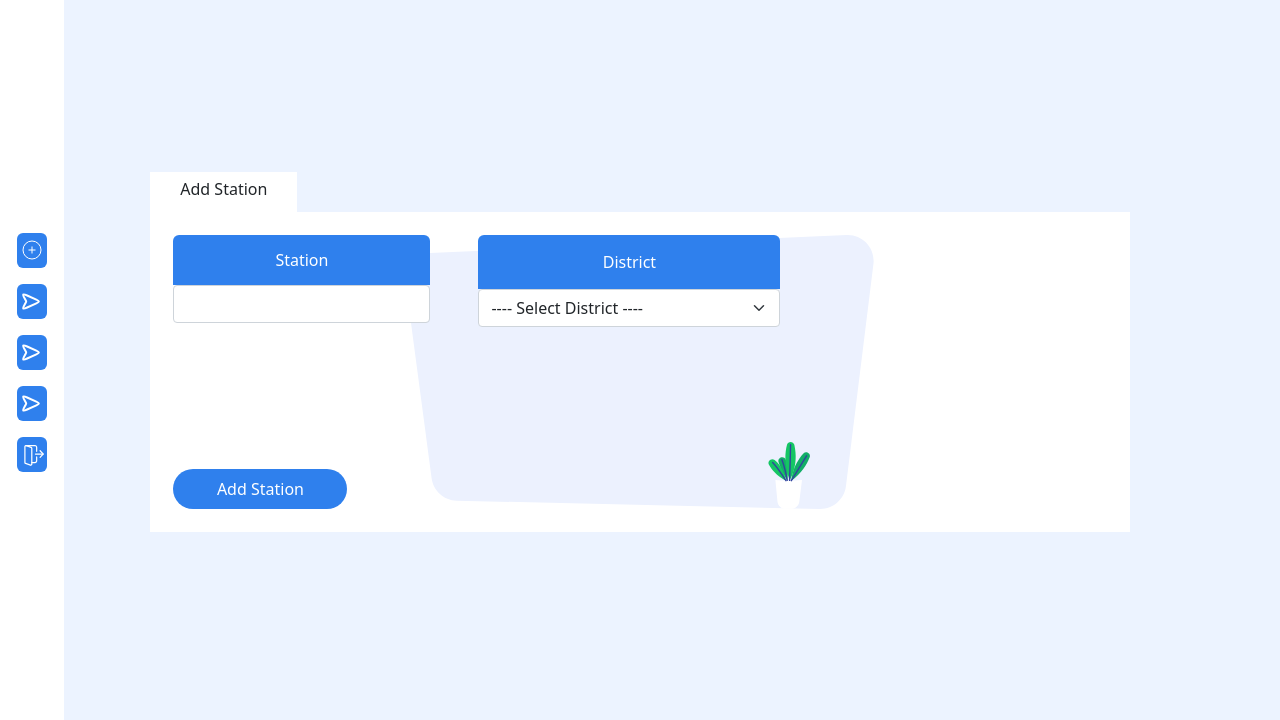
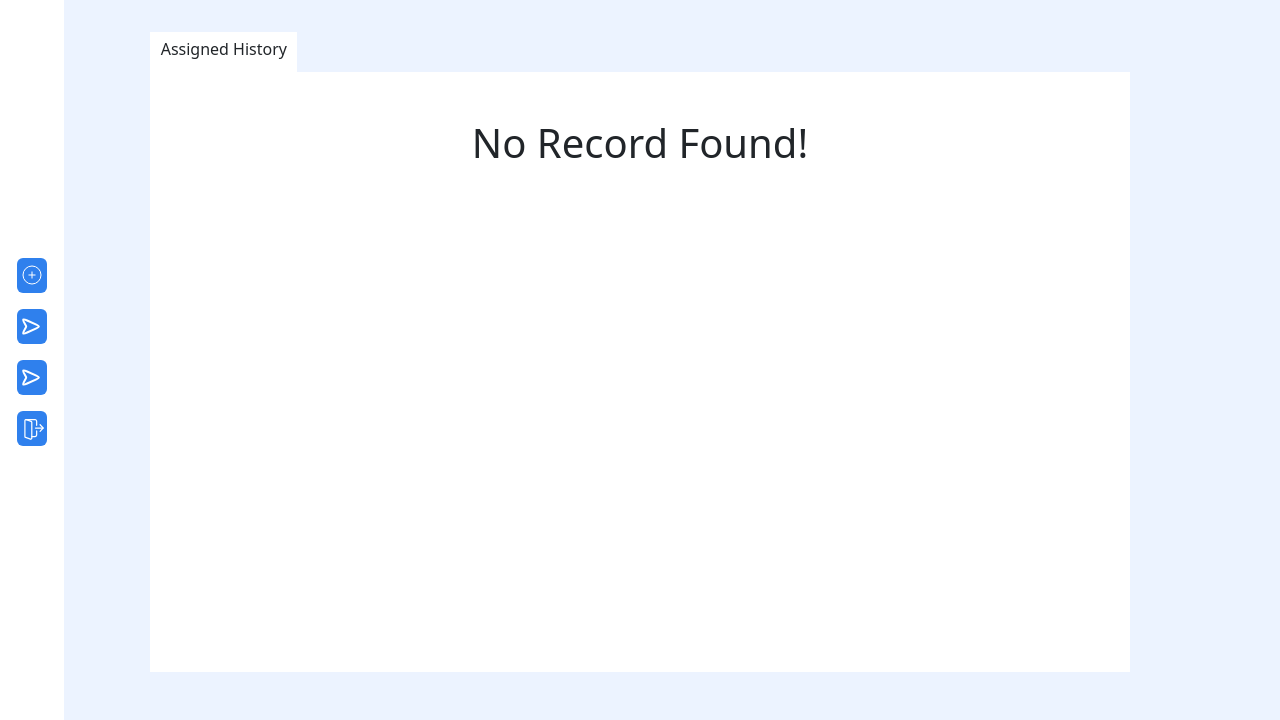
Before and after one commit to Jagmohan-Dixit/inventory, a Flask app: page /addstation in a window 1280 px wide. Shown: the part 80-800 px from the top of the page. Run offline with Flask 2, Linux system fonts and the light colour scheme; a user stored in the database is signed in; data comes from the database, SQL or seed files in the repository; both versions use the stored data as it was after the commit.

Commit message:
Assign History Done

```diff
--- a/Inventory/__init__.py
+++ b/Inventory/__init__.py
@@ -54,16 +54,32 @@
 @app.route('/issueing', methods=["POST","GET"])
 def issueing():
     if session.get('login'):
-        print("issuing", file=sys.stderr)
-        productname = request.form['product']
-        quantity = request.form['quantity']
-        session['productname'] = productname
-        session['quantity'] = quantity
-        print(productname)
-        return redirect(url_for('issuedto'))
+        if request.form['type'] == 'assign':
+            print("issuing", file=sys.stderr)
+            productname = request.form['product']
+            quantity = request.form['quantity']
+            session['productname'] = productname
+            session['quantity'] = quantity
+            print(productname)
+            return redirect(url_for('issuedto'))
+        else:
+            conn = sql.connect("database.db")
+            cur = conn.cursor()
+            productname = request.form['product']
+            data = cur.execute('''SELECT * FROM issued WHERE productname=?''',(productname,)).fetchall()
+
+            print(data, file=sys.stderr)
+            return render_template('showAssignDetails.html', data = data)
 
     return redirect(url_for('login'))
 
+@app.route('/assigned-history')
+def showAssignedHistory():
+    if session.get('login'):
+        productname = request.form['product']
+        print(productname, file=sys.stderr)
+        return redirect(url_for('issuedto'))
+    return redirect(url_for('login'))
 
 
 @app.route("/issuedto", methods=["POST","GET"])
@@ -119,7 +135,7 @@
             return redirect(url_for('mainledger'))
 
         conn.close()
-        return render_template('add-station.html', form = form)
+        return render_template('showAssignDetails.html', form = form)
 
     return redirect(url_for('login'))
 
@@ -209,20 +225,20 @@
     return jsonify(status="success", data=district)
     # return
 
-# @app.context_processor
-# def override_url_for():
-#     return dict(url_for=dated_url_for)
+@app.context_processor
+def override_url_for():
+    return dict(url_for=dated_url_for)
 
 
 
-# def dated_url_for(endpoint, **values):
-#     if endpoint == 'static':
-#         filename = values.get('filename', None)
-#         if filename:
-#             file_path = os.path.join(app.root_path,
-#                                  endpoint, filename)
-#             values['q'] = int(os.stat(file_path).st_mtime)
-#     return url_for(endpoint, **values)
+def dated_url_for(endpoint, **values):
+    if endpoint == 'static':
+        filename = values.get('filename', None)
+        if filename:
+            file_path = os.path.join(app.root_path,
+                                 endpoint, filename)
+            values['q'] = int(os.stat(file_path).st_mtime)
+    return url_for(endpoint, **values)
 
 
 # @app.route('/edit', methods=["POST","GET"])
--- a/Inventory/static/css/style.css
+++ b/Inventory/static/css/style.css
@@ -52,7 +52,7 @@
 .current-inner{
     background-color: #ffffff;
     width: 85%;
-    height: 40vh;
+    height: 75vh;
     padding: 2%;
 }
 .content-outer{
--- a/Inventory/templates/add-station.html
+++ /dev/null
@@ -1,35 +0,0 @@
-{% extends 'base.html'%}
-{% block content %}
-<div class="d-flex flex-start  mb-0 content-outer">
-    <div class="current-tab-name text-center">
-        <h6 class="mt-2">Add Station</h6>
-    </div>
-</div>
-<form  action="{{url_for('addstation')}}" method="POST" class="current-inner mt-0 mb-3">
-    <div class="d-flex flex-column justify-content-between add-station-main">
-        <div class="d-flex flex-start inputs">
-            <div class="form-div" >
-                <div class="label-div">
-                    Station
-                </div>
-                <div class="input-div">
-                    {{form.hidden_tag()}}
-                    {{form.station(class="form-control d-block")}}
-                </div>
-            </div>
-            <div class="p-4"></div>
-            <div class="form-div">
-                <div class="label-div">
-                    District
-                </div>
-                <div class="input-div">
-                    {{form.district(class="form-select d-block")}}
-                </div>
-            </div>
-        </div>
-        <div>
-            {{form.submit(class="button p-2")}}
-        </div>
-    </div>
-</form>
-{% endblock %}
--- a/Inventory/templates/base.html
+++ b/Inventory/templates/base.html
@@ -55,10 +55,6 @@
                         src="{{url_for('static', filename='img/icons/issued-icon.svg')}}" /></a>
             </div>
             <div class=" mb-3 v-nav-button">
-                <a href="{{url_for('addstation')}}" data-toggle="tooltip" data-placement="right" title="Add Station" ><img
-                        src="{{url_for('static', filename='img/icons/issued-icon.svg')}}" /></a>
-            </div>
-            <div class=" mb-3 v-nav-button">
                 <a href="{{url_for('mainledger')}}" data-toggle="tooltip" data-placement="right" title="Ledger"><img
                         src="{{url_for('static', filename='img/icons/issued-icon.svg')}}" /></a>
             </div>
--- /dev/null
+++ b/Inventory/templates/showAssignDetails.html
@@ -0,0 +1,46 @@
+{% extends 'base.html'%}
+{% block content %}
+<div class="d-flex flex-start  mb-0 content-outer">
+  <div class="current-tab-name text-center">
+    <h6 class="mt-2">Assigned History</h6>
+  </div>
+</div>
+<div class="current-inner mt-0 mb-3">
+  <div class="d-flex flex-column justify-content-between ">
+
+{% if data %}
+
+    <div class="table-div">
+      <table class="table table-striped table-hover">
+        <thead>
+          <tr>
+            <th scope="col">Issued From</th>
+            <th scope="col">Product Name</th>
+            <th scope="col">Quantity</th>
+            <th scope="col">Issued To</th>
+            <th scope="col">District</th>
+            <th scope="col">Battalion</th>
+            <th scope="col">Station</th>
+          </tr>
+        </thead>
+        {% for item in data%}
+        <tbody>
+          <tr>
+            <th scope="row">{{item[0].capitalize()}}</th>
+            <td>{{item[1].capitalize()}}</td>
+            <td>{{item[-1]}}</td>
+            <td>{{item[2].capitalize()}}</td>
+            <td>{{item[3].capitalize()}}</td>
+            <td>{{item[4]}}</td>
+            <td>{{item[5]}}</td>
+          </tr>
+        </tbody>
+        {% endfor %}
+      </table>
+    </div>
+    {% else %}
+    <center><h1 class="p-4">No Record Found!</h1></center>
+    {% endif %}
+  </div>
+</div>
+{% endblock %}
--- a/db.py
+++ b/db.py
@@ -60,7 +60,6 @@
     quantity STRING)''')
 
 
-
 cur = conn.cursor()
 
 
```
Also changed, not shown: Inventory/templates/issuedTo.html (+11 -13 lines), Inventory/templates/main-ledger.html (+12 -3 lines), database.db, 1 other file.
